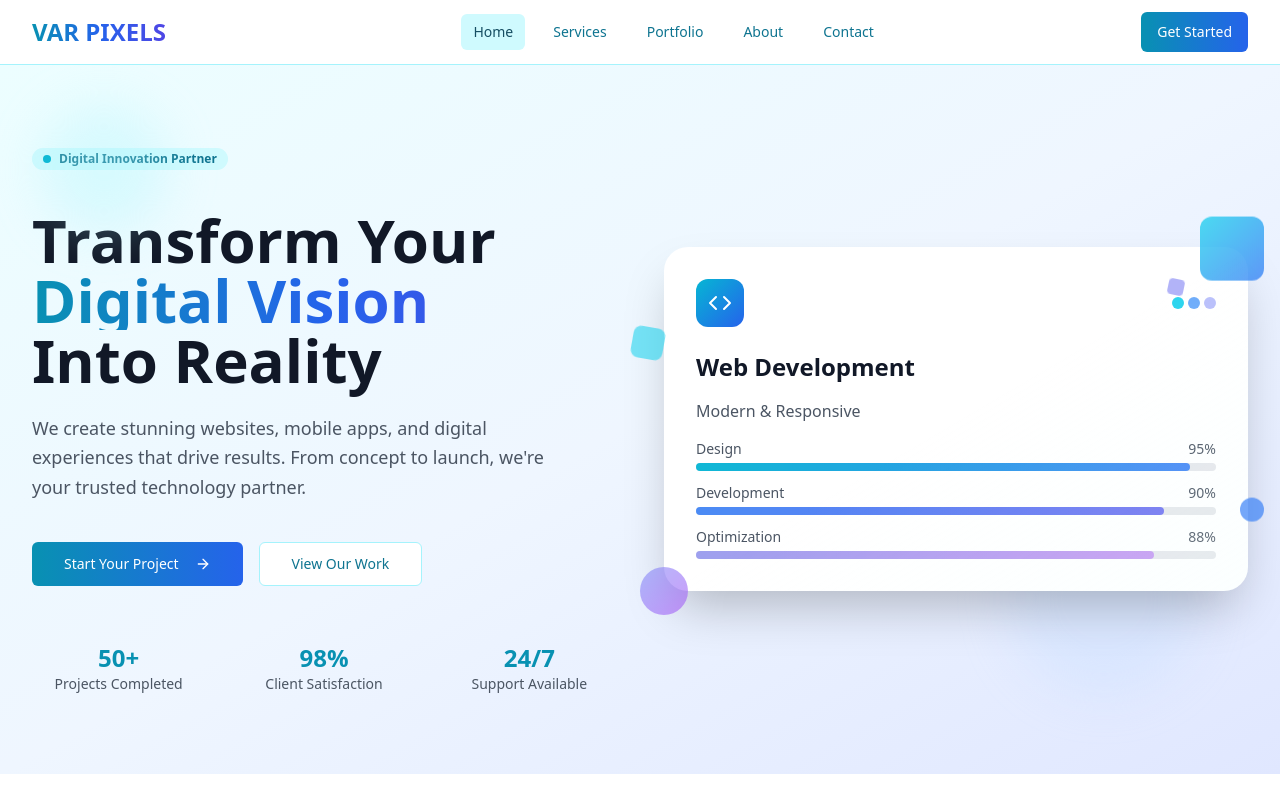
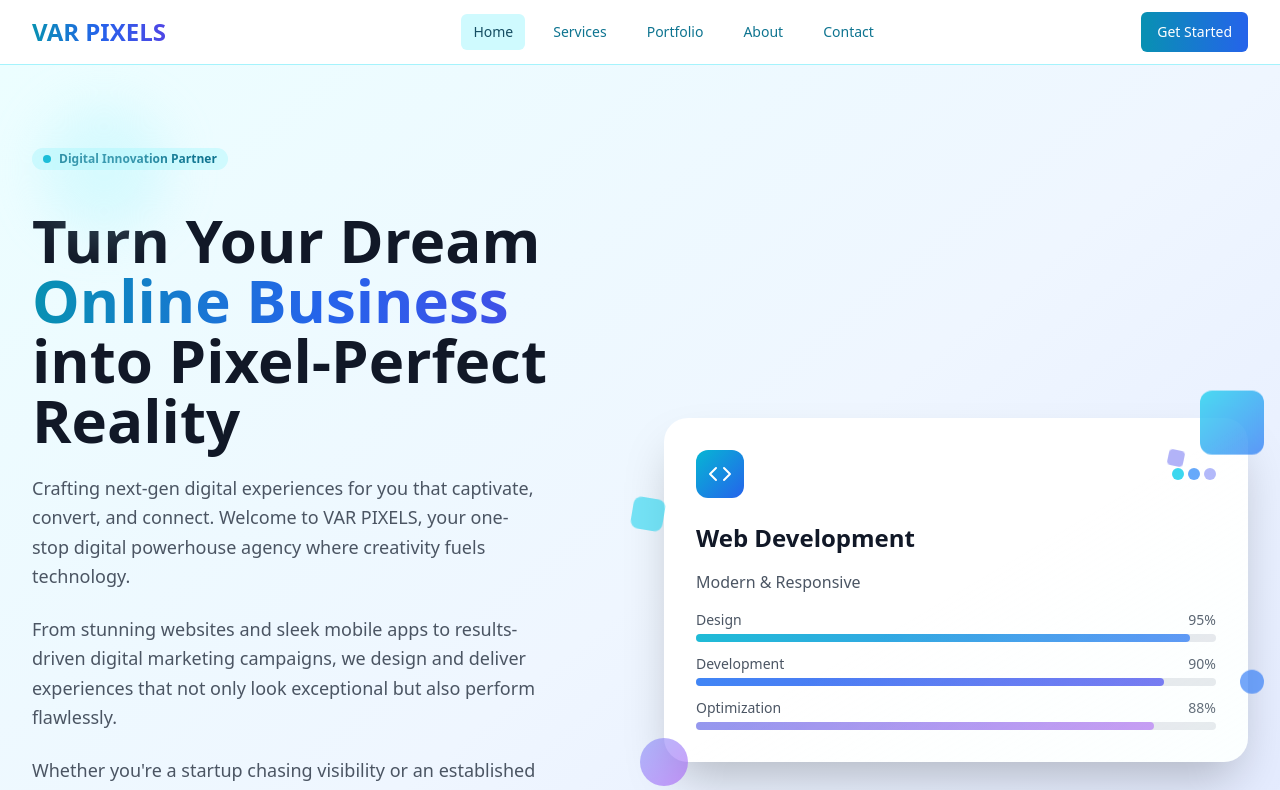
Before and after one commit to Deathanni/varpixel-upkar-Final, a React (Vite) app: page / in a window 1280 px wide. Shown: the top 790 px of the page. Built offline with nearby package versions, Linux system fonts and the light colour scheme.

Commit message:
Update hero banner content
Replace existing text and button with the provided content.

```diff
--- a/src/components/HeroBanner.tsx
+++ b/src/components/HeroBanner.tsx
@@ -20,21 +20,28 @@ const HeroBanner = () => {
           </Badge>
 
           <h1 className="text-4xl sm:text-5xl lg:text-6xl font-bold text-gray-900 leading-tight">
-            Transform Your
+            Turn Your Dream
             <span className="block bg-gradient-to-r from-cyan-600 via-blue-600 to-indigo-600 bg-clip-text text-transparent">
-              Digital Vision
+              Online Business
             </span>
-            Into Reality
+            into Pixel-Perfect Reality
           </h1>
 
           <p className="text-lg text-gray-600 leading-relaxed max-w-lg">
-            We create stunning websites, mobile apps, and digital experiences that drive results.
-            From concept to launch, we're your trusted technology partner.
+            Crafting next-gen digital experiences for you that captivate, convert, and connect. Welcome to VAR PIXELS, your one-stop digital powerhouse agency where creativity fuels technology.
+          </p>
+
+          <p className="text-lg text-gray-600 leading-relaxed max-w-lg">
+            From stunning websites and sleek mobile apps to results-driven digital marketing campaigns, we design and deliver experiences that not only look exceptional but also perform flawlessly.
+          </p>
+
+          <p className="text-lg text-gray-600 leading-relaxed max-w-lg">
+            Whether you're a startup chasing visibility or an established brand seeking digital transformation, we design solutions tailored to your goals.
           </p>
 
           <div className="flex flex-col sm:flex-row gap-4 pt-4">
             <Button size="lg" className="bg-gradient-to-r from-cyan-600 to-blue-600 hover:from-blue-600 hover:to-indigo-600 text-white px-8 py-3 group">
-              Start Your Project
+              Get Started
               <ArrowRight className="ml-2 h-4 w-4 group-hover:translate-x-1 transition-transform" />
             </Button>
             <Button variant="outline" size="lg" className="border-cyan-200 text-cyan-700 hover:bg-cyan-50 px-8 py-3">
```
